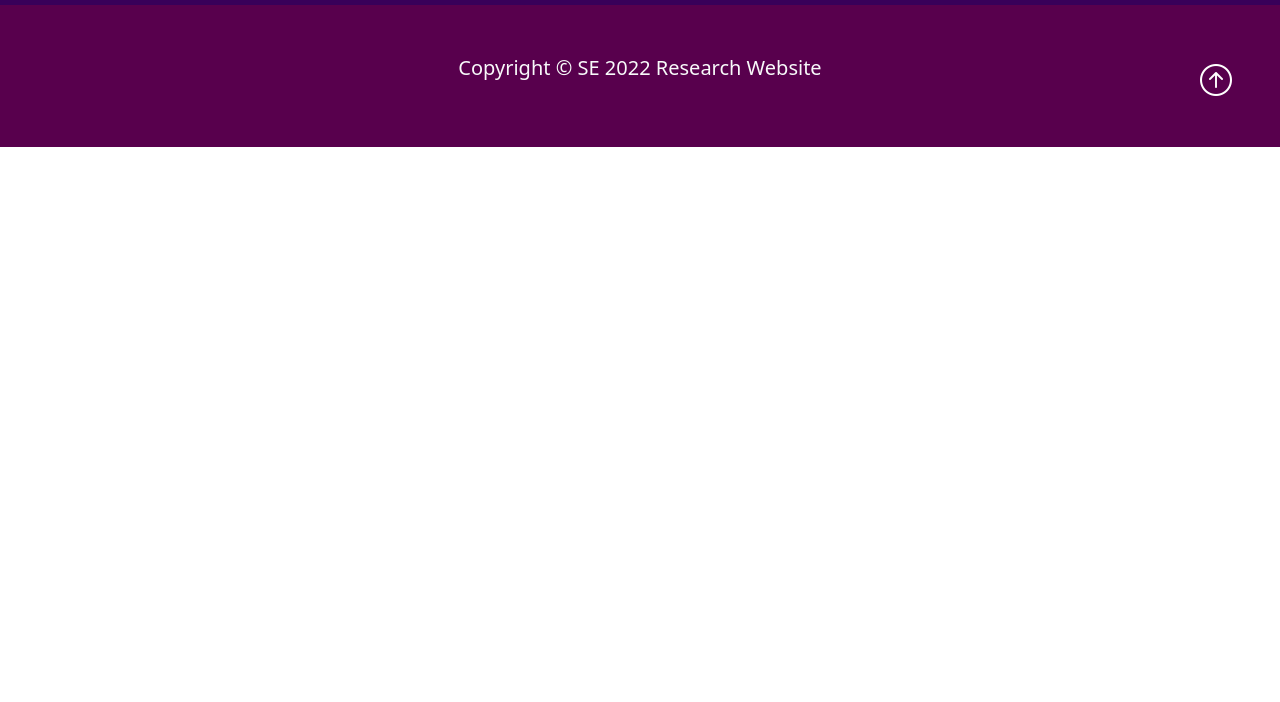
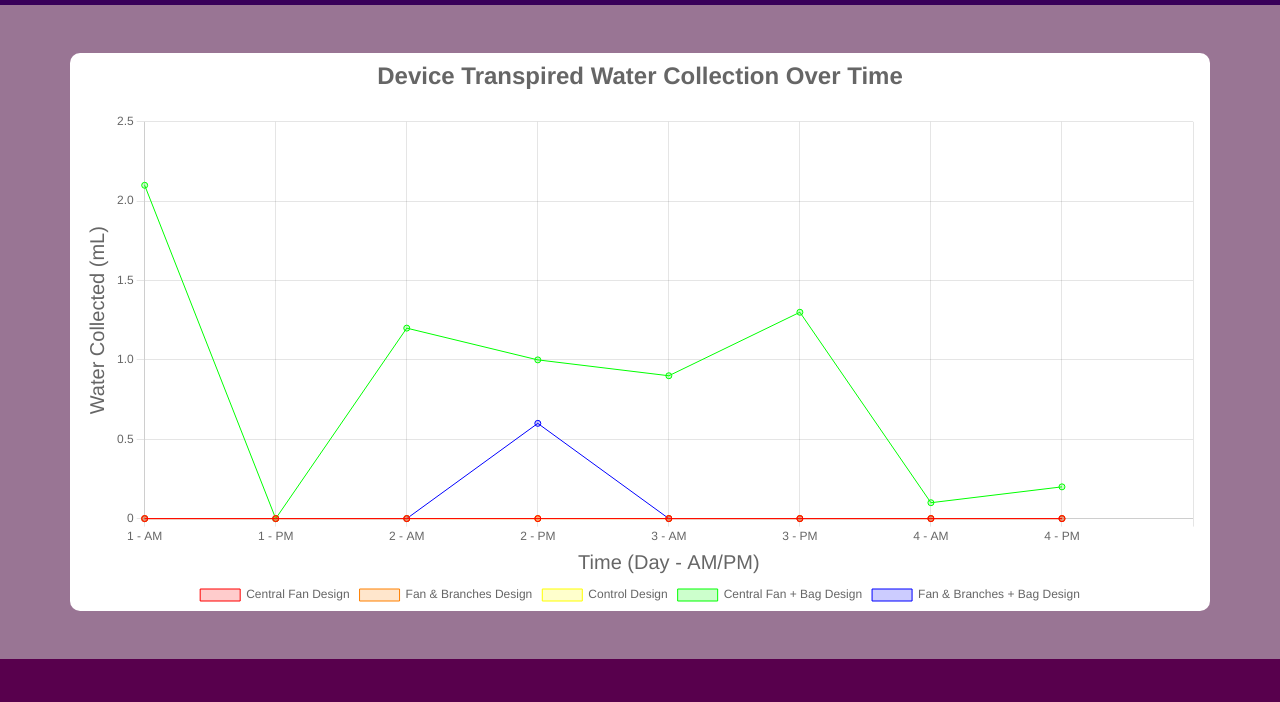
Before and after one commit to juliansanchez1105/sanchezSE2223, a plain HTML site: page results.html in a window 1280 px wide. Shown: the part 85-787 px from the top of the page. Drawn offline with nearby package versions, Linux system fonts and the light colour scheme.

Commit message:
Added results page
Added results page, implemented chart.js, styled page

```diff
--- /dev/null
+++ b/data/results-data.csv
@@ -0,0 +1,9 @@
+Time,Central Fan,Fan & Branches,Control,Central Fan + Bag,Fan & Branches + Bag
+1 - AM,0,0,0,2.1,
+1 - PM,0,0,0,0,
+2 - AM,0,0,0,1.2,0
+2 - PM,0,0,0,1,0.6
+3 - AM,0,0,0,0.9,0
+3 - PM,0,0,0,1.3,0
+4 - AM,0,0,0,0.1,0
+4 - PM,0,0,0,0.2,0
--- /dev/null
+++ b/js/lineChart.js
@@ -0,0 +1,129 @@
+//Graph CSV data using chart.js
+
+async function getData(){
+    const response = await fetch('../data/results-data.csv');
+    const data = await response.text(); //CSV --> Text File
+
+    const xTime = []; //x-axis label = time values
+     //y-axis label = water values
+    const yCFWater = [];            //Central Fan
+    const yFBWater = [];            //Fan & Branches
+    const yControlWater = [];       //Control
+    const yCFBWater = [];           //Central Fan + Bag
+    const yFBBWater = [];           //Fan & Branches + Bag
+
+    const table = data.split('\n').slice(1);    //Split by line and remove the 0th row
+
+    table.forEach(row => {              //Operate on each row
+        const columns = row.split(','); //Split each row into columns
+        const time = columns[0];       //Assign time value
+        xTime.push(time);              //Push year value into xTime array
+
+        const cfWater = columns[1];          //Water collection value
+        yCFWater.push(cfWater);              //Push water value into yCFWater array
+
+        const fbWater = columns[2];          //Water collection value
+        yFBWater.push(fbWater);              //Push water value into yFBWater array
+
+        const controlWater = columns[3];          //Water collection value
+        yControlWater.push(controlWater);              //Push water value into yControlWater array
+
+        const cfbWater = columns[4];          //Water collection value
+        yCFBWater.push(cfbWater);              //Push water value into yCFBWater array
+
+        const fbbWater = columns[5];          //Water collection value
+        yFBBWater.push(fbbWater);              //Push water value into yFBBWater array
+
+    });
+
+    return {xTime, yCFWater, yFBWater, yControlWater, yCFBWater, yFBBWater};
+}
+
+async function createChart(){
+    const data = await getData();        //createChart() will await getData()
+    const ctx = document.getElementById('myChart');
+    const myChart = new Chart(ctx, {
+        type: 'line',
+        data: {
+            labels: data.xTime,
+            datasets: [{
+                label: `Central Fan Design`,
+                data: data.yCFWater,
+                backgroundColor: 'rgba(255, 0, 0, 0.2)',
+                borderColor: 'rgba(255, 0, 0, 1)',
+                borderWidth: 1
+            },
+            {
+                label: `Fan & Branches Design`,
+                data: data.yFBWater,
+                backgroundColor: 'rgba(255, 128, 0, 0.2)',
+                borderColor: 'rgba(255, 128, 0, 1)',
+                borderWidth: 1
+            },
+            {
+                label: `Control Design`,
+                data: data.yControlWater,
+                backgroundColor: 'rgba(255, 255, 0, 0.2)',
+                borderColor: 'rgba(255, 255, 0, 1)',
+                borderWidth: 1
+            },
+            {
+                label: `Central Fan + Bag Design`,
+                data: data.yCFBWater,
+                backgroundColor: 'rgba(0, 255, 0, 0.2)',
+                borderColor: 'rgba(0, 255, 0, 1)',
+                borderWidth: 1
+            },
+            {
+                label: `Fan & Branches + Bag Design`,
+                data: data.yFBBWater,
+                backgroundColor: 'rgba(0, 0, 255, 0.2)',
+                borderColor: 'rgba(0, 0, 255, 1)',
+                borderWidth: 1
+            },]
+        },
+
+        options: {
+            responsive: true,                   // Re-size based on screen size
+            scales: {                           // x & y axes display options
+                x: {
+                    title: {
+                        display: true,
+                        text: 'Time (Day - AM/PM)',
+                        font: {
+                            size: 20
+                        },
+                    },
+                },
+                y: {
+                    title: {
+                        display: true,
+                        text: `Water Collected (mL)`,
+                        font: {
+                            size: 20
+                        },
+                    }
+                }
+            },
+            plugins: {                          // title and legend display options
+                title: {
+                    display: true,
+                    text: `Device Transpired Water Collection Over Time`,
+                    font: {
+                        size: 24
+                    },
+                    padding: {
+                        top: 10,
+                        bottom: 30
+                    }
+                },
+                legend: {
+                    position: 'bottom'
+                }
+            }
+        }
+    });
+}
+
+
+createChart();
--- a/results.html
+++ b/results.html
@@ -5,12 +5,13 @@
     <meta http-equiv="X-UA-Compatible" content="IE=edge">
     <meta name="viewport" content="width=device-width, initial-scale=1.0">
     <title>Research Website</title>
-    <link href="https://cdn.jsdelivr.net/npm/bootstrap@5.1.3/dist/css/bootstrap.min.css" rel="stylesheet"
-        integrity="sha384-1BmE4kWBq78iYhFldvKuhfTAU6auU8tT94WrHftjDbrCEXSU1oBoqyl2QvZ6jIW3" crossorigin="anonymous">
-    <link rel="stylesheet" href="https://cdn.jsdelivr.net/npm/bootstrap-icons@1.9.1/font/bootstrap-icons.css">
-    <link rel="stylesheet" href="style.css">
+    <link href="https://cdn.jsdelivr.net/npm/bootstrap@5.2.2/dist/css/bootstrap.min.css" rel="stylesheet" integrity="sha384-Zenh87qX5JnK2Jl0vWa8Ck2rdkQ2Bzep5IDxbcnCeuOxjzrPF/et3URy9Bv1WTRi" crossorigin="anonymous">
+    <script src="https://cdn.jsdelivr.net/npm/bootstrap@5.2.2/dist/js/bootstrap.bundle.min.js" defer integrity="sha384-OERcA2EqjJCMA+/3y+gxIOqMEjwtxJY7qPCqsdltbNJuaOe923+mo//f6V8Qbsw3" crossorigin="anonymous" ></script>
+    <script src="https://cdnjs.cloudflare.com/ajax/libs/Chart.js/3.9.1/chart.min.js" defer integrity="sha512-ElRFoEQdI5Ht6kZvyzXhYG9NqjtkmlkfYk0wr6wHxU9JEHakS7UJZNeml5ALk+8IKlU6jDgMabC3vkumRokgJA==" crossorigin="anonymous" referrerpolicy="no-referrer"></script>
+    <link href="style.css" rel="stylesheet">
+    <script src="js/lineChart.js" defer></script>
 </head>
-<body>
+<body class="blank-bg">
     <nav class="navbar navbar-expand-lg navbar-dark nb-bg-color">
         <div class="container-fluid">
             <a href="index.html" class="navbar-brand"><img class="w-100" src="img/Leaf-Water-Drop-PNG-Picture.png" alt="Leaf with Water Droplets"></a>
@@ -38,6 +39,10 @@
         </div>
     </nav>
 
+    <div class="container my-5 chart" width="400" height="400">
+        <canvas id="myChart"></canvas>
+    </div>
+
         <!--Footer (Requires BootStrap Icons)-->
         <footer class="p-5 footer text-light text-center position-relative">
             <div class="container">
@@ -47,8 +52,5 @@
                 </a>
             </div>
         </footer>
-
-    <script src="https://cdn.jsdelivr.net/npm/bootstrap@5.1.3/dist/js/bootstrap.bundle.min.js"
-        integrity="sha384-ka7Sk0Gln4gmtz2MlQnikT1wXgYsOg+OMhuP+IlRH9sENBO0LRn5q+8nbTov4+1p" crossorigin="anonymous"></script>
 </body>
 </html>
--- a/style.css
+++ b/style.css
@@ -1,4 +1,12 @@
 /* Class CSS */
+.blank-bg {
+    background-color: #997594;
+}
+
+.chart {
+    border-radius: 10px;
+    background-color: #fff;
+}
 
 .author {
     background-color: #b39db0;
```
Lines whose indentation alone changed are shown as unchanged.
